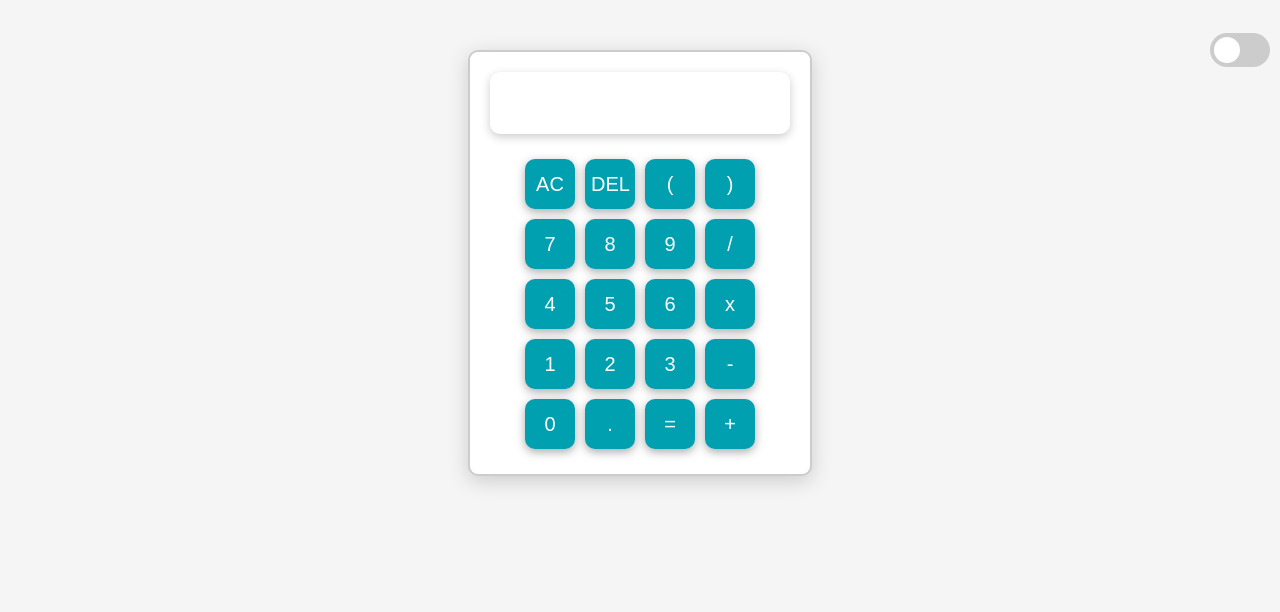
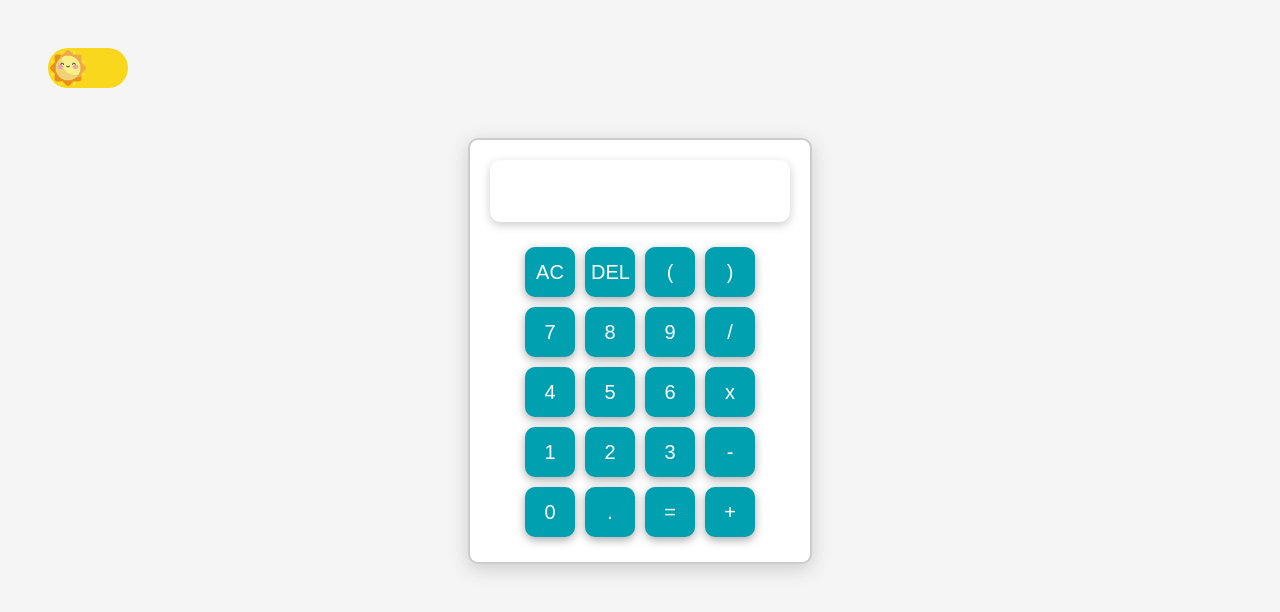
Before and after one commit to Underemployed/Web_and_tkinter_calculator, a plain HTML site: page index.html in a window 1280 px wide. Drawn offline with Linux system fonts and the light colour scheme.

Commit message:
added toggle button

```diff
--- a/index.html
+++ b/index.html
@@ -9,9 +9,9 @@
 </head>
 <body class="light-mode">
   <div class="switch">
-          <label>
+          <label class="switch">
             <input type="checkbox" onclick="toggleMode()">
-            <span class="slider"></span>
+            <span class="slider round"></span>
           </label>
   </div>
       <div id="calculator">
--- a/style.css
+++ b/style.css
@@ -78,49 +78,76 @@
     align-items: center;
     }
 
-    /* Toggle switch */
     .switch {
-    position: absolute;
-    top: 10px;
-    right: 10px;
-    display: inline-block;
-    width: 60px;
-    height: 34px;
+      position: relative;
+      display: inline-block;
+      width: 80px;
+      height: 40px;
+      margin: 20px;
     }
 
     .switch input {
-    opacity: 0;
-    width: 0;
-    height: 0;
+      display: none;
     }
 
     .slider {
-    position: relative;
-    display: inline-block;
-    width: 100%;
-    height: 100%;
-    background-color: #ccc;
-    border-radius: 34px;
-    transition: background-color 0.3s ease;
+      position: absolute;
+      cursor: pointer;
+      top: 0;
+      left: 0;
+      right: 0;
+      bottom: 0;
+      background-color: #F9D71C;
+      transition: .3s;
+      border-radius: 20px;
     }
 
     .slider:before {
-    position: absolute;
-    content: "";
-    height: 26px;
-    width: 26px;
-    left: 4px;
-    bottom: 4px;
-    background-color: white;
-    border-radius: 50%;
-    transition: transform 0.3s ease;
+      position: absolute;
+      content: "";
+      height: 36px;
+      width: 36px;
+      left: 2px;
+      bottom: 2px;
+      background-image: url('screenshots/sun.png');
+      background-repeat: no-repeat;
+      background-size: cover;
+      transition: .3s;
+      border-radius: 50%;
     }
 
-    /* Toggle switch in dark mode */
+    .slider:after {
+      position: absolute;
+      content: "";
+      height: 36px;
+      width: 36px;
+      right: 2px;
+      bottom: 2px;
+      background-image: url('screenshots/rest.png');
+      background-repeat: no-repeat;
+      background-size: cover;
+      transition: .3s;
+      border-radius: 50%;
+    }
+
     input:checked + .slider {
-    background-color: #2196F3;
+      background-color: #191970;
     }
 
     input:checked + .slider:before {
-    transform: translateX(26px);
+      transform: translateX(40px);
+      opacity: 0;
     }
+
+    input:checked + .slider:after {
+      transform: translateX(-40px);
+      opacity: 1;
+    }
+
+    input:not(:checked) + .slider:before {
+      opacity: 1;
+    }
+
+    input:not(:checked) + .slider:after {
+      opacity: 0;
+    }
```
Also changed, not shown: screenshots/rest.png (added), screenshots/sun.png (added).
